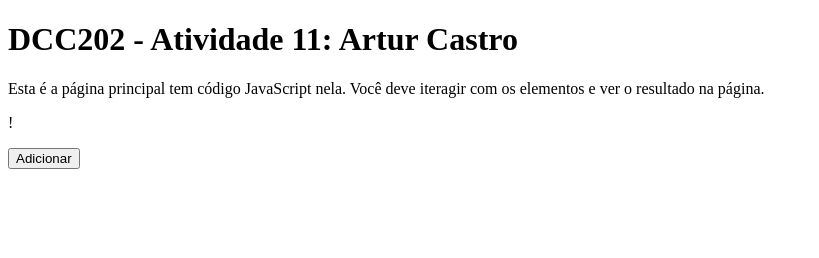
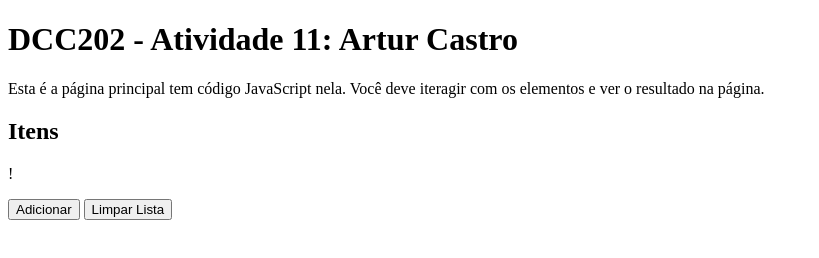
Before and after one commit to ufjf-dcc202/ufjf-dcc202-2023-3-b-atv11-ArturUFJF, a plain HTML site: page index.html in a window 1280 px wide. Shown: the whole page, without its empty margins (0-819 px from the left). Drawn offline with Linux system fonts and the light colour scheme; a script that the page names is missing.

Commit message:
Itens adicionados no index.html

```diff
--- a/index.html
+++ b/index.html
@@ -7,10 +7,17 @@
     <script type="module" src="main.js"></script>
 </head>
 <body>
-    <h1>DCC202 - Atividade 11: Artur Castro</h1>
-    <p>Esta é a página principal tem código JavaScript nela. Você deve iteragir com os elementos e ver o resultado na página.</p>
-    <p><span contenteditable="true">!</span></p>
-    <button>Adicionar</button>
-    <ul></ul>
+    <main>
+
+        <h1>DCC202 - Atividade 11: Artur Castro</h1>
+        <p>Esta é a página principal tem código JavaScript nela. Você deve iteragir com os elementos e ver o resultado na página.</p>
+        <section>
+            <h2>Itens</h2>
+            <p id= "entrada"contenteditable="true">!</p>
+            <button id="adicionar">Adicionar</button>
+            <button id="limpar">Limpar Lista</button>
+            <ol id="itens"></ol>
+        </section>
+    </main>
 </body>
 </html>
```
